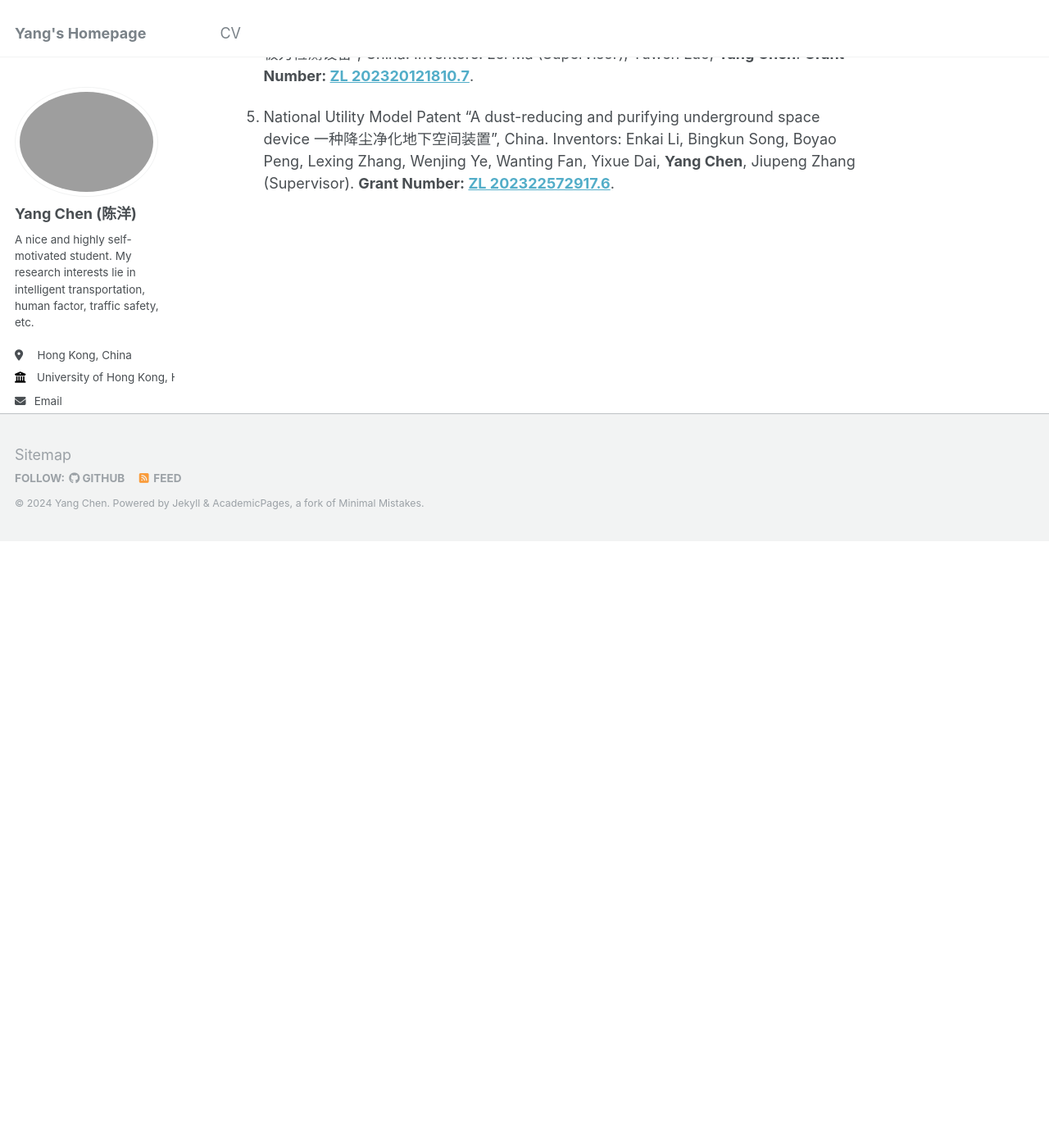
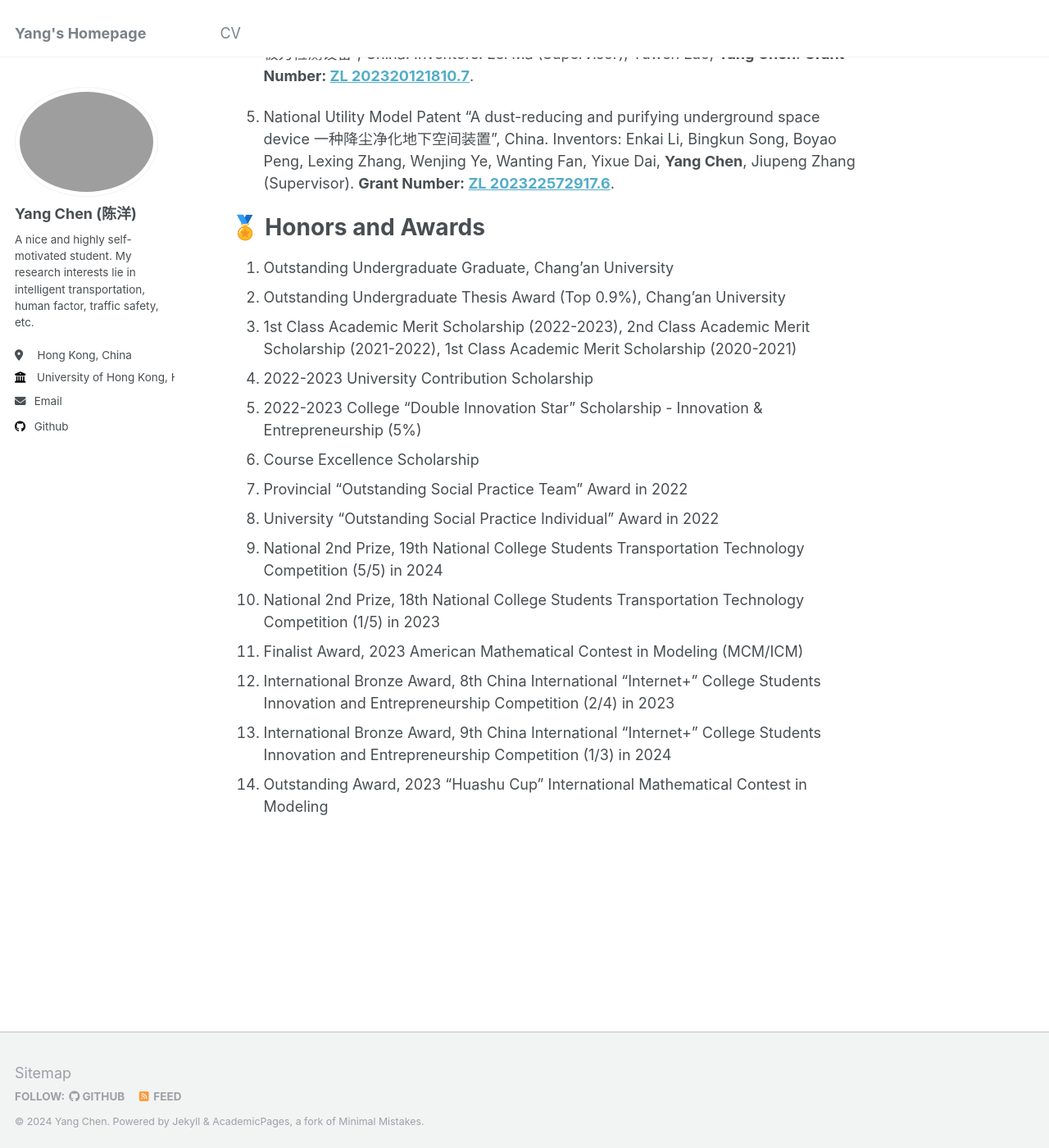
Before and after one commit to Sugar-eatingSheep/YangCHEN.github.io, a Jekyll site: the page built from _pages/about.md, in a window 1280 px wide and 1400 px high, scrolled down 3905 px. Shown: the whole window at 82% size. Built offline with Jekyll 4.4.1, drawn with Linux system fonts in a browser that asks for light colours; before the commit the page ends 4564 px from its top, so only the background shows below that.

Commit message:
Update about.md

```diff
--- a/_pages/about.md
+++ b/_pages/about.md
@@ -73,3 +73,20 @@ Publications
 1. National Utility Model Patent "Automobile pedal force detection equipment 一种汽车踏板力检测设备", China. Inventors: Lei Ma (Supervisor), Yuwen Luo, **Yang Chen**. **Grant Number: [ZL 202320121810.7](https://sugar-eatingsheep.github.io/YangCHEN.github.io/files/一种汽车踏板力检测设备-证书(1).pdf)**.
 
 1. National Utility Model Patent "A dust-reducing and purifying underground space device 一种降尘净化地下空间装置", China. Inventors: Enkai Li, Bingkun Song, Boyao Peng, Lexing Zhang, Wenjing Ye, Wanting Fan, Yixue Dai, **Yang Chen**, Jiupeng Zhang (Supervisor). **Grant Number: [ZL 202322572917.6](https://sugar-eatingsheep.github.io/YangCHEN.github.io/files/一种降尘净化地下空间装置PS23244-2023225729176长安大学-实用新型专利证书.pdf)**.
+
+🏅 Honors and Awards
+======
+1. Outstanding Undergraduate Graduate, Chang’an University
+1. Outstanding Undergraduate Thesis Award (Top 0.9%), Chang’an University
+1. 1st Class Academic Merit Scholarship (2022-2023), 2nd Class Academic Merit Scholarship (2021-2022), 1st Class Academic Merit Scholarship (2020-2021)
+1. 2022-2023 University Contribution Scholarship
+1. 2022-2023 College "Double Innovation Star" Scholarship - Innovation & Entrepreneurship (5%)
+1. Course Excellence Scholarship
+1. Provincial "Outstanding Social Practice Team" Award in 2022
+1. University "Outstanding Social Practice Individual" Award in 2022
+1. National 2nd Prize, 19th National College Students Transportation Technology Competition (5/5) in 2024
+1. National 2nd Prize, 18th National College Students Transportation Technology Competition (1/5) in 2023
+1. Finalist Award, 2023 American Mathematical Contest in Modeling (MCM/ICM)
+1. International Bronze Award, 8th China International "Internet+" College Students Innovation and Entrepreneurship Competition (2/4) in 2023
+1. International Bronze Award, 9th China International "Internet+" College Students Innovation and Entrepreneurship Competition (1/3) in 2024
+1. Outstanding Award, 2023 "Huashu Cup" International Mathematical Contest in Modeling
```
